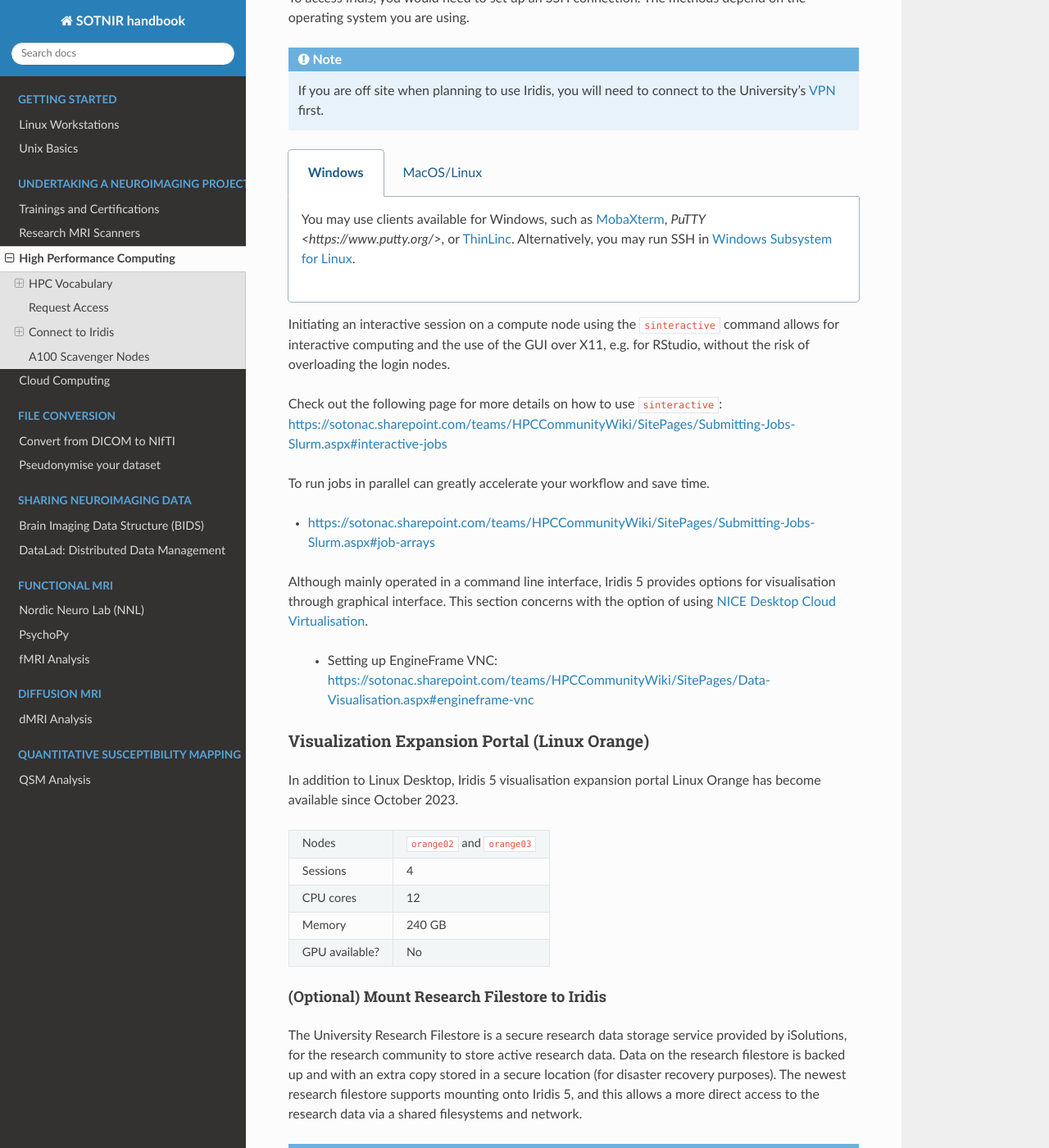
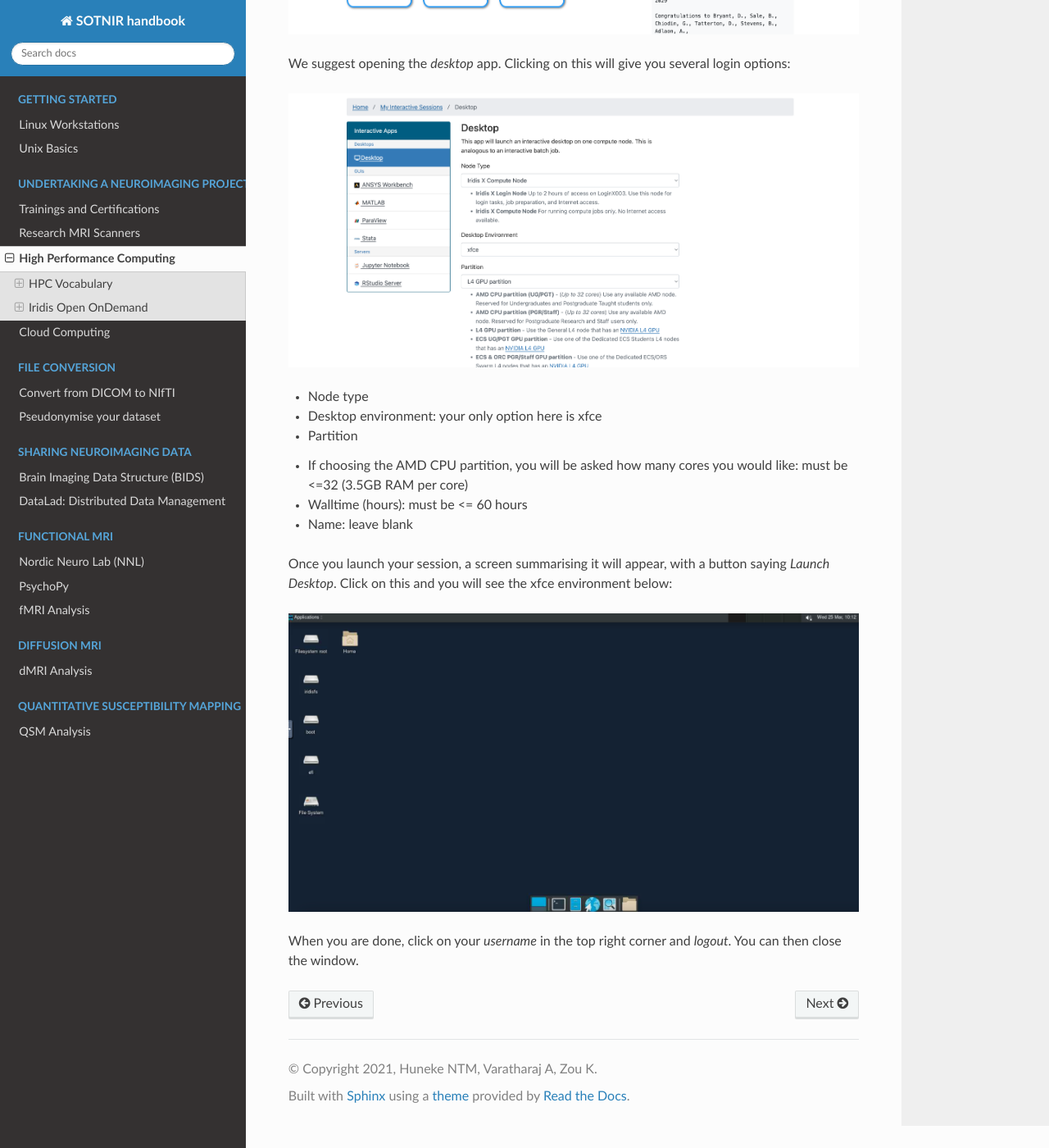
Before and after one commit to nhuneke/sotnir-handbook, a Sphinx documentation site: the page built from docs/projects-soton/hpc.rst, in a window 1280 px wide and 1400 px high, scrolled down 3270 px. Shown: the whole window at 82% size. Built offline with Sphinx 7.4.7 and the Read the Docs theme 3.1.0, drawn with Linux system fonts in a browser that asks for light colours; some of the changed text lies outside the part shown.

Commit message:
Update HPC to include recommendation to use IRIDIS Open OnDemand

```diff
--- a/docs/projects-soton/hpc.rst
+++ b/docs/projects-soton/hpc.rst
@@ -64,106 +64,63 @@ Below is a diagram that illustrates differences between login node and compute n
 
 	Overloading login nodes can cause issues for other users. Login nodes are intended for short interactive processing only. For longer, interactive work, please utilise ``sinteractive`` sessions.
 
-Request Access
---------------
+Iridis Open OnDemand
+----------------------
 
-.. tabs::
-    .. group-tab:: For Staff/PGR Students
-        Once you have obtained UoS username and password, you will be able to apply for Iridis access after a completing an `Iridis Account Application form <https://sotonproduction.service-now.com/serviceportal?id=sc_cat_item&sys_id=bce3a6fa1bf34210e3076351f54bcbe9>`_. The form will ask for a brief justification of usage. If you are uncertain how to fill out the form, please contact your research advisor or line manager.
-    .. group-tab:: For Undergraduate/MSc Students
-        You can access the Lyceum service and your Project Supervisor/Course Tutor will fill out an `Lyceum Account Application form <https://sotonproduction.service-now.com/serviceportal?id=sc_cat_item&sys_id=2ba3bad5db8f2b00f91c8c994b961961>`_ on your behalf.
+For imaging projects, we suggest connecting via Iridis Open OnDemand. This allows you to use interactive apps via a graphical interface, which is almost essential when using FSL or CONN.
 
-Once your access has been granted, you are also subscribed to the HPC mailing list. Make sure to keep an eye on any notice regarding power outage and scheduled maintenance, to ensure your workflow can complete successfully.
+Requesting Access
+~~~~~~~~~~~~~~~~~~~
 
-Here are a few links to the resources:
+You can request access to Iridis Open OnDemand at the `Sharepoint site <https://sotonac.sharepoint.com/teams/HPCCommunityWiki/SitePages/Iridis_Open_OnDemand.aspx>`_
 
-- HPC Community Wiki: https://sotonac.sharepoint.com/teams/HPCCommunityWiki
-- Submit a job: https://sotonac.sharepoint.com/teams/HPCCommunityWiki/SitePages/Submitting-Jobs-Slurm.aspx
-    - Specify job resources: https://sotonac.sharepoint.com/teams/HPCCommunityWiki/SitePages/Submitting-Jobs-Slurm.aspx#specifying-job-resources
-- Job extension policy: https://sotonac.sharepoint.com/teams/HPCCommunityWiki/SitePages/Fair-usage-and-Job-extension-policy.aspx
+Connecting to Iridis Open OnDemand
+~~~~~~~~~~~~~~~~~~~~~~~~~~~~~~~~~~~
 
-Connect to Iridis
------------------
+.. important::
 
-To access Iridis, you would need to set up an SSH connection. The methods depend on the operating system you are using.
+    You must be connected to the University VPN to use Iridis Open OnDemand
 
-.. note::
+Click on `Connect` on the `Sharepoint site <https://sotonac.sharepoint.com/teams/HPCCommunityWiki/SitePages/Iridis_Open_OnDemand.aspx>`_.
 
-    If you are off site when planning to use Iridis, you will need to connect to
-    the University's `VPN <https://knowledgenow.soton.ac.uk/Articles/KB0011610>`_ first.
+You will see the following screen:
 
-.. tabs::
-    .. group-tab:: Windows
-        You may use clients available for Windows, such as `MobaXterm <https://mobaxterm.mobatek.net/>`_, `PuTTY <https://www.putty.org/>`, or `ThinLinc <https://www.cendio.com/thinlinc>`_. Alternatively, you may run SSH in `Windows Subsystem for Linux <https://learn.microsoft.com/en-us/windows/wsl>`_.
-    .. group-tab:: MacOS/Linux
-        You can run SSH in `Terminal <https://support.apple.com/en-gb/guide/terminal/welcome>`_ or a Terminal emulator such as `iTerm2 <https://iterm2.com/>`_.
+.. image:: ../images/iridis-connect-screen.png
 
-Launching an interactive session
-================================
+We suggest opening the `desktop` app. Clicking on this will give you several login options:
 
-Initiating an interactive session on a compute node using the ``sinteractive`` command allows for interactive computing and the use of the GUI over X11, e.g. for RStudio, without the risk of overloading the login nodes.
+.. image:: ../images/iridis-connect-options.png
 
-Check out the following page for more details on how to use ``sinteractive``: https://sotonac.sharepoint.com/teams/HPCCommunityWiki/SitePages/Submitting-Jobs-Slurm.aspx#interactive-jobs
+- Node type
 
-Using job arrays
-==================
+  .. rubric:: Options
 
-To run jobs in parallel can greatly accelerate your workflow and save time.
+        **Login Node**
+            Gives up to 2 hours access. *Use this node for Internet access.* When choosing this node the other options below will not apply.
 
-- https://sotonac.sharepoint.com/teams/HPCCommunityWiki/SitePages/Submitting-Jobs-Slurm.aspx#job-arrays
+        **Compute Node**
+            *No internet access!* Use this node for running compute jobs only.
 
-Visualisation on Iridis 5
-=========================
+- Desktop environment: your only option here is xfce
+- Partition
 
-Although mainly operated in a command line interface, Iridis 5 provides options for visualisation through graphical interface. This section concerns with the option of using `NICE Desktop Cloud Virtualisation <https://nice.soton.ac.uk>`_.
+    .. rubric:: Options
 
- - Setting up EngineFrame VNC: https://sotonac.sharepoint.com/teams/HPCCommunityWiki/SitePages/Data-Visualisation.aspx#engineframe-vnc
+        **AMD CPU partition**
+            Up to 32 cores for compute jobs
 
-Visualization Expansion Portal (Linux Orange)
-~~~~~~~~~~~~~~~~~~~~~~~~~~~~~~~~~~~~~~~~~~~~~
+        **L4 GPU partition**
+            Required if you plan on using applications with a GUI (e.g. FSL)
 
-In addition to Linux Desktop, Iridis 5 visualisation expansion portal Linux Orange has become available since October 2023.
+        **Others**
+            Dedicated for ECS
 
-+----------------+-------------------------------+
-| Nodes          | ``orange02`` and ``orange03`` |
-+----------------+-------------------------------+
-| Sessions       | 4                             |
-+----------------+-------------------------------+
-| CPU cores      | 12                            |
-+----------------+-------------------------------+
-| Memory         | 240 GB                        |
-+----------------+-------------------------------+
-| GPU available? | No                            |
-+----------------+-------------------------------+
+- If choosing the AMD CPU partition, you will be asked how many cores you would like: must be <=32 (3.5GB RAM per core)
+- Walltime (hours): must be <= 60 hours
+- Name: leave blank
 
-(Optional) Mount Research Filestore to Iridis
-======================================
+Once you launch your session, a screen summarising it will appear, with a button saying `Launch Desktop`. Click on this and you will see the xfce environment below:
 
-The University Research Filestore is a secure research data storage service provided by iSolutions, for the research community to store active research data. Data on the research filestore is backed up and with an extra copy stored in a secure location (for disaster recovery purposes). The newest research filestore supports mounting onto Iridis 5, and this allows a more direct access to the research data via a shared filesystems and network.
+.. image:: ../images/iridis-xfce.png
 
-.. note::
-	Due to the age and the nature of the setup, some research filestore cannot be mounted onto Iridis 5. This is mainly for security reasons. Older research filestore can't set up an NFS export that allows the directory to be mounted in a way that protects the sensitive nature of the data when retrieved via other users on Iridis 5.
-
-	**Solution:** If the data owner requests a new research filestore space, then it can be set up with the old data copied into it. To do this, make a request by filling out a form `here <https://sotonproduction.service-now.com/serviceportal?id=sc_cat_item&sys_id=903e688edbbbf300f91c8c994b961974>`_. iSolution should be able to mount the new filestore to Iridis 5 allow direct access of data.
-
-A100 Scavenger Nodes
---------------------
-
-An A100 scavenger queue has been added to Iridis 5 in December 2023. This queue contains one node and has a twelve hour time limit, and is available to all Iridis 5 users. This may be of interest to users who are interested in testing the A100 GPUs before their full release to the user community.
-
-Specification
-=============
-
-+----------------+-----------------------------------------------------------------------+
-| GPU hardware   | Dual A100 NVLinked GPUs (160GB VRAM total across two GPUs)            |
-+----------------+-----------------------------------------------------------------------+
-| CPU hardware   | 48 intel CPUs (24 cores x 2 sockets, Intel(R) Xeon(R) Gold 6336Y CPU  |
-|                | @ 2.40GHz)                                                            |
-+----------------+-----------------------------------------------------------------------+
-| Memory         | 480GB of RAM                                                          |
-+----------------+-----------------------------------------------------------------------+
-
-How to access the node
-======================
-
-Please use the partition ``a100_scavenger`` to access the node.
+When you are done, click on your `username` in the top right corner and `logout`. You can then close the window.
```
Also changed, not shown: other parts of docs/projects-soton/hpc.rst (+1 -1 lines), docs/images/iridis-connect-options.png (added), docs/images/iridis-connect-screen.png (added), docs/images/iridis-xfce.png (added).
